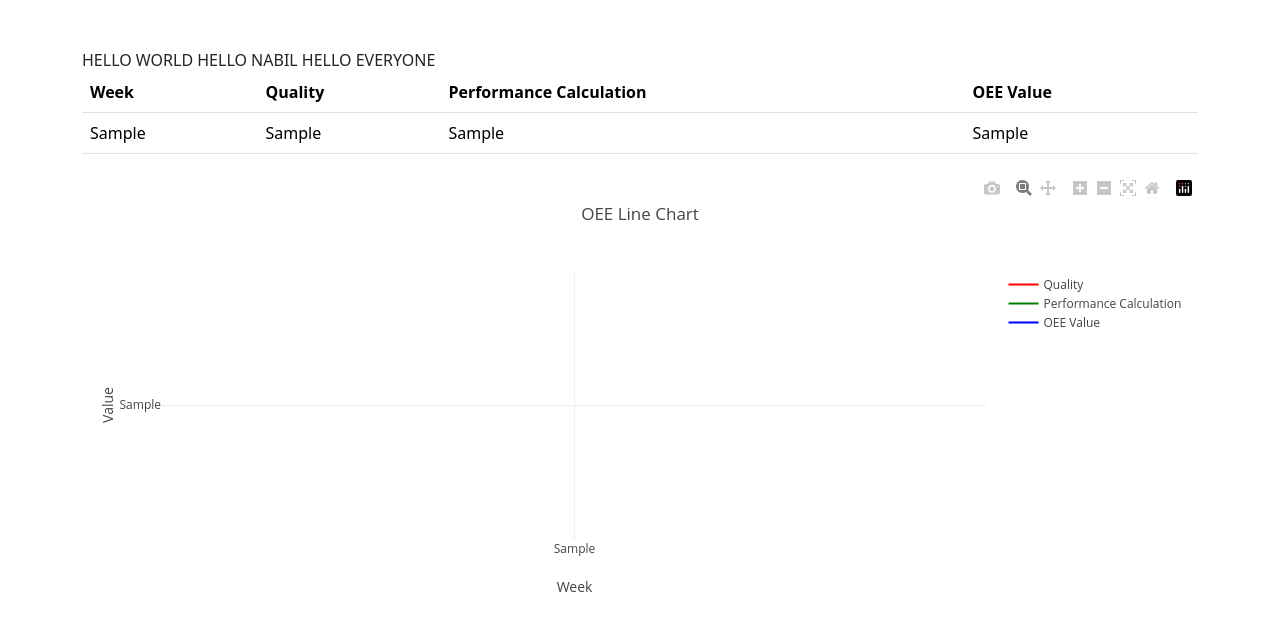
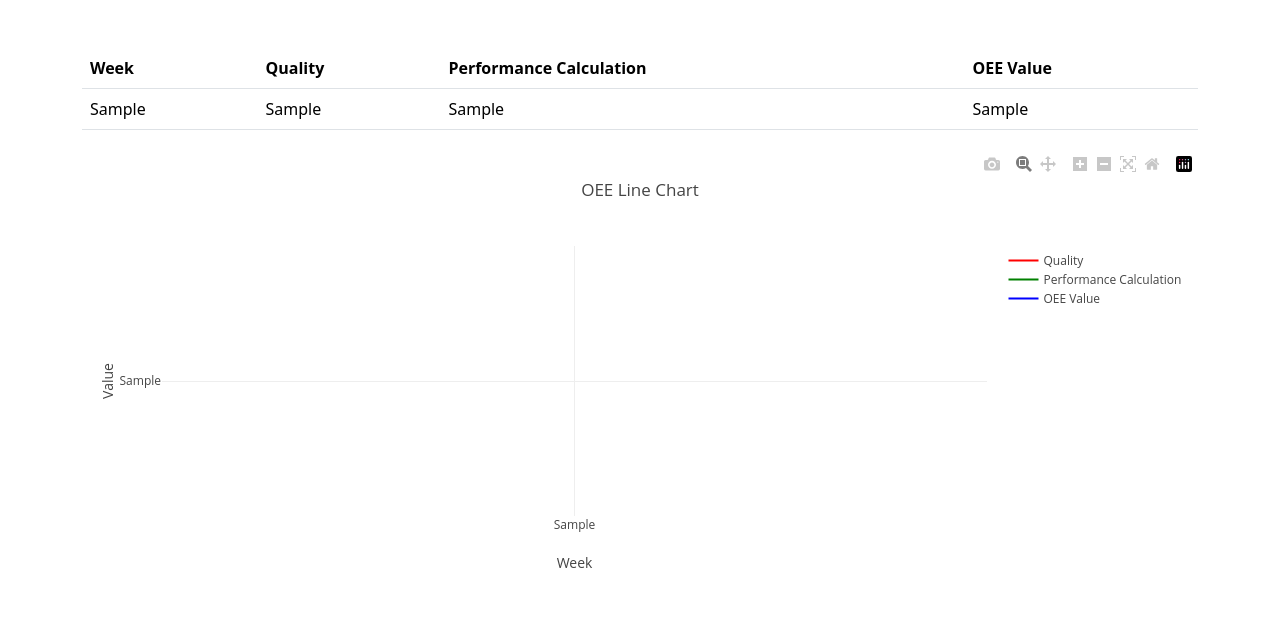
Before and after one commit to nami-96/oee-rating, a PHP site: page /OEE_Rating.php in a window 1280 px wide. Shown: the top 619 px of the page. Run offline with PHP 8.4, Linux system fonts and the light colour scheme; tables that the repository leaves empty or names only in its code hold one stand-in row (values such as "Sample post"); some libraries are stand-ins or nearby versions.

Commit message:
Delete hello world

```diff
--- a/OEE_Rating.php
+++ b/OEE_Rating.php
@@ -32,7 +32,6 @@
 
     ?>
 
-    <div>HELLO WORLD HELLO NABIL HELLO EVERYONE</div>
     <table class="table">
         <thead>
         <tr>
```
